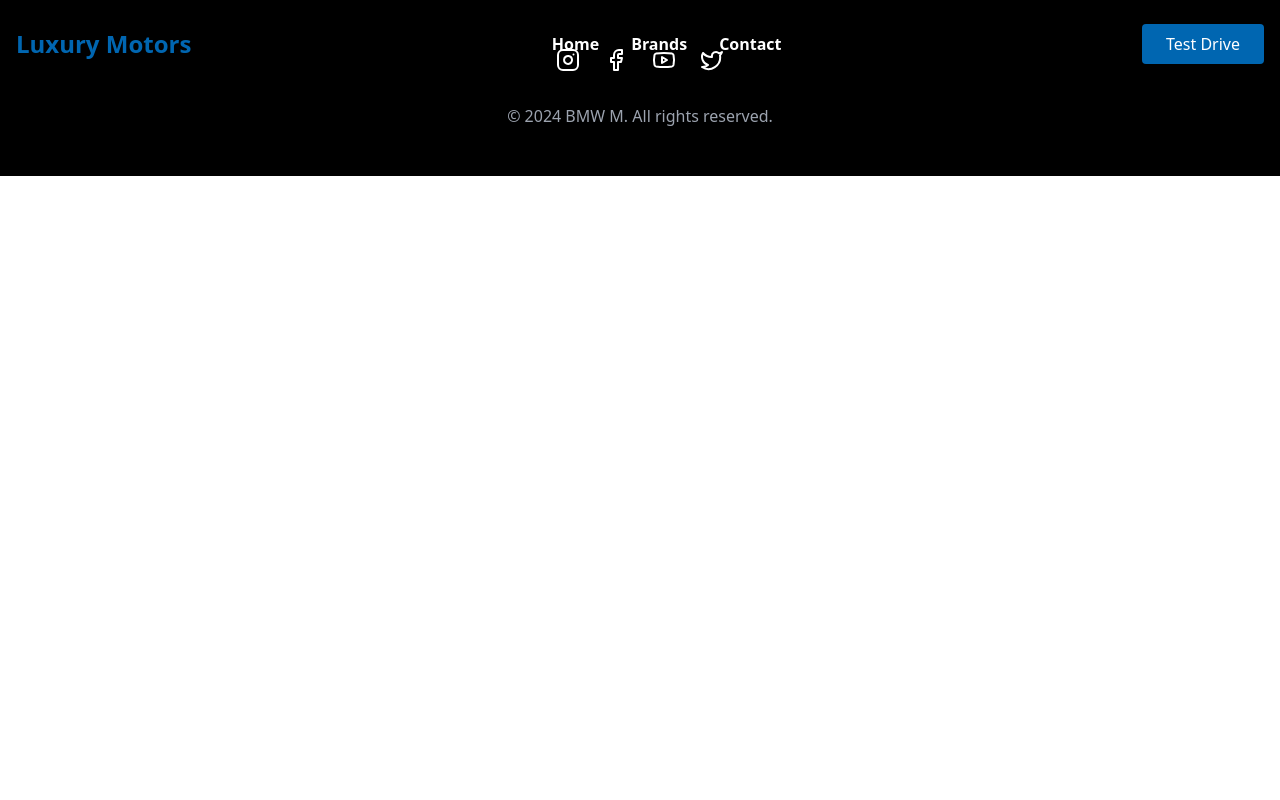
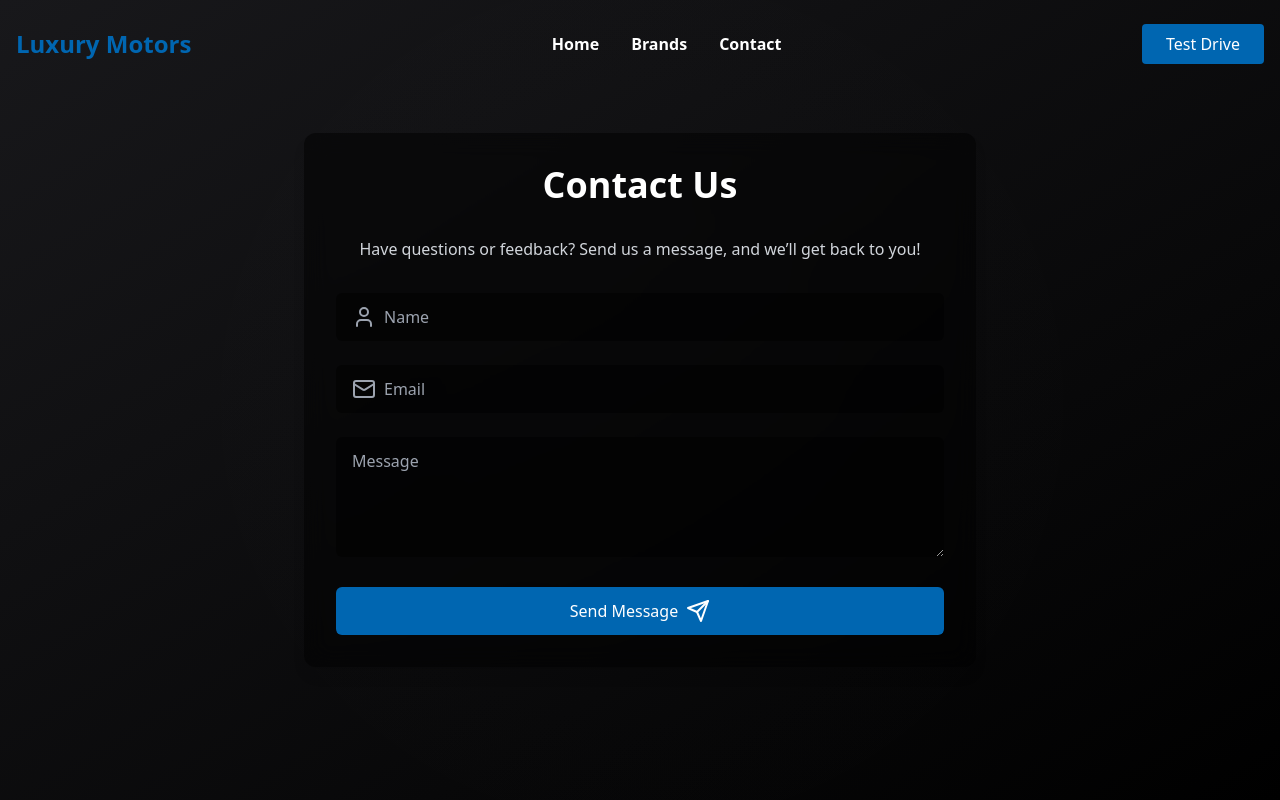
Before and after one commit to Christian7h/project, a React (Vite) app: page /contact in a window 1280 px wide. Shown: the top 800 px of the page. Built offline with nearby package versions, Linux system fonts and the light colour scheme.

Commit message:
Agrega página de contacto y actualiza la navegación; implementa formulario de contacto con validación y mensajes de éxito.

```diff
--- /dev/null
+++ b/src/App.css
@@ -0,0 +1,8 @@
+/* App.css */
+
+
+
+  html {
+    scrollbar-width: thin !important;
+    scrollbar-color: #004c84 #000000 !important;
+  }
--- a/src/App.tsx
+++ b/src/App.tsx
@@ -1,11 +1,13 @@
 import { Routes, Route } from 'react-router-dom';
 import Navigation from './components/Navigation';
 import Home from './pages/Home';
+import Contact from './pages/Contact.tsx'
 import Brand from './pages/Brand.tsx'
 import BrandPage from './pages/BrandPage';
 import VehicleDetail from './pages/VehicleDetail';
 import Footer from './components/Footer.tsx'
 import ScrollToTop from './components/ScrollTop.tsx';
+import './App.css';
 function App() {
   return (
     <>
@@ -13,6 +15,7 @@ function App() {
       <Navigation />
       <Routes>
         <Route path="/" element={<Home />} />
+        <Route path='/contact' element={<Contact/>}/>
         <Route path='/brands' element={<Brand/>}/>
         <Route path="/brands/:brandId" element={<BrandPage />} />
         <Route path="/vehicles/:vehicleId" element={<VehicleDetail />} />
@@ -23,4 +26,5 @@ function App() {
   );
 }
 
+
 export default App;
--- a/src/components/Navigation.tsx
+++ b/src/components/Navigation.tsx
@@ -23,7 +23,7 @@ export default function Navigation() {
         <div className="font-bold hidden md:flex space-x-8 text-white">
           <Link to="/" className="hover:text-bmw-blue transition">Home</Link>
           <Link to="/brands" className="hover:text-bmw-blue transition">Brands</Link>
-          <a href="#contact" className="hover:text-bmw-blue transition">Contact</a>
+          <Link to="/contact" className="hover:text-bmw-blue transition">Contact</Link>
         </div>
         <button className="bg-bmw-blue text-white px-6 py-2 rounded hover:bg-bmw-blue/90 transition">
           Test Drive
--- /dev/null
+++ b/src/pages/Contact.tsx
@@ -0,0 +1,102 @@
+import { useState } from "react";
+import { Mail, User, Send } from "lucide-react";
+
+export default function Contact() {
+  const [formData, setFormData] = useState({
+    name: "",
+    email: "",
+    message: "",
+  });
+  const [isSubmitted, setIsSubmitted] = useState(false);
+
+  const handleChange = (e) => {
+    const { name, value } = e.target;
+    setFormData({ ...formData, [name]: value });
+  };
+
+  const handleSubmit = (e) => {
+    e.preventDefault();
+    setIsSubmitted(true);
+    setTimeout(() => setIsSubmitted(false), 3000);
+  };
+
+  return (
+    <div>
+      <section
+        id="contact"
+        className="h-screen flex items-center justify-center bg-gradient-to-br from-zinc-900 to-black relative overflow-hidden"
+      >
+        {/* Fondo Radial */}
+        <div
+          className="absolute inset-0 pointer-events-none opacity-10"
+          style={{
+            backgroundImage:
+              "radial-gradient(circle at center, rgba(255,255,255,0.1), transparent 70%)",
+          }}
+        ></div>
+
+        {/* Contenido Principal */}
+        <div className="container mx-auto px-4 relative z-10">
+          <div className="max-w-2xl mx-auto bg-black/50 backdrop-blur-md p-8 rounded-xl shadow-lg">
+            <h2 className="text-4xl font-bold mb-8 text-center text-white">
+              Contact Us
+            </h2>
+            <p className="text-gray-300 text-center mb-8">
+              Have questions or feedback? Send us a message, and we’ll get back
+              to you!
+            </p>
+            {isSubmitted ? (
+              <div className="text-center text-lg font-semibold text-bmw-blue animate-pulse">
+                Thank you! Your message has been sent.
+              </div>
+            ) : (
+              <form className="space-y-6" onSubmit={handleSubmit}>
+                <div className="relative">
+                  <User className="absolute left-4 top-3 text-gray-400" />
+                  <input
+                    type="text"
+                    name="name"
+                    value={formData.name}
+                    onChange={handleChange}
+                    placeholder="Name"
+                    required
+                    className="w-full bg-black/50 rounded-md pl-12 pr-4 py-3 text-white placeholder-gray-400 focus:outline-none focus:ring-2 focus:ring-bmw-blue"
+                  />
+                </div>
+                <div className="relative">
+                  <Mail className="absolute left-4 top-3 text-gray-400" />
+                  <input
+                    type="email"
+                    name="email"
+                    value={formData.email}
+                    onChange={handleChange}
+                    placeholder="Email"
+                    required
+                    className="w-full bg-black/50 rounded-md pl-12 pr-4 py-3 text-white placeholder-gray-400 focus:outline-none focus:ring-2 focus:ring-bmw-blue"
+                  />
+                </div>
+                <div className="relative">
+                  <textarea
+                    name="message"
+                    value={formData.message}
+                    onChange={handleChange}
+                    placeholder="Message"
+                    rows={4}
+                    required
+                    className="w-full bg-black/50 rounded-md px-4 py-3 text-white placeholder-gray-400 focus:outline-none focus:ring-2 focus:ring-bmw-blue"
+                  />
+                </div>
+                <button
+                  type="submit"
+                  className="w-full flex items-center justify-center bg-bmw-blue text-white py-3 rounded-md hover:bg-bmw-blue/90 transition-transform transform hover:scale-105"
+                >
+                  Send Message <Send className="ml-2" />
+                </button>
+              </form>
+            )}
+          </div>
+        </div>
+      </section>
+    </div>
+  );
+}
--- a/src/pages/Home.tsx
+++ b/src/pages/Home.tsx
@@ -7,6 +7,7 @@ export default function Home() {
   return (
     <div className="min-h-screen bg-black text-white">
       {/* Featured Brands Section */}
+
       <HeroSection/>
 
       <section className="py-20">
```
